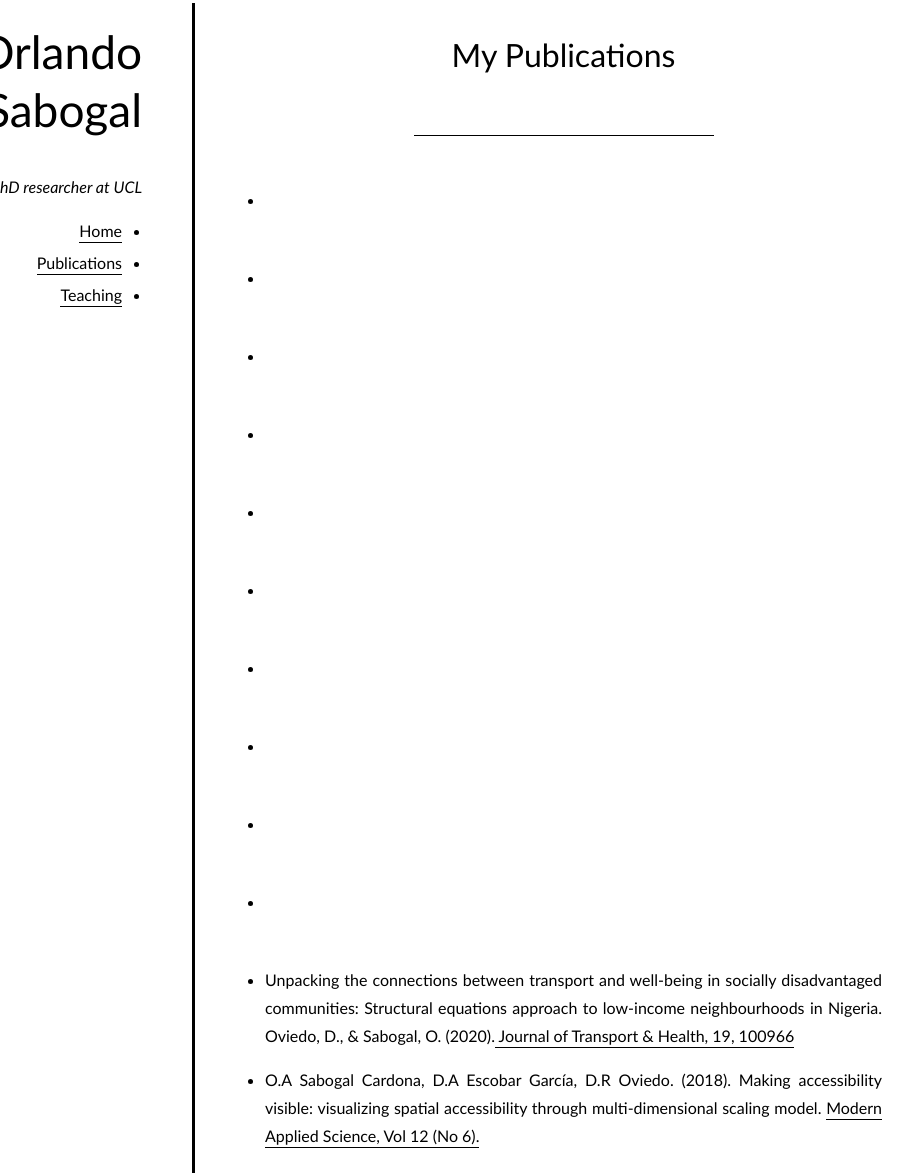
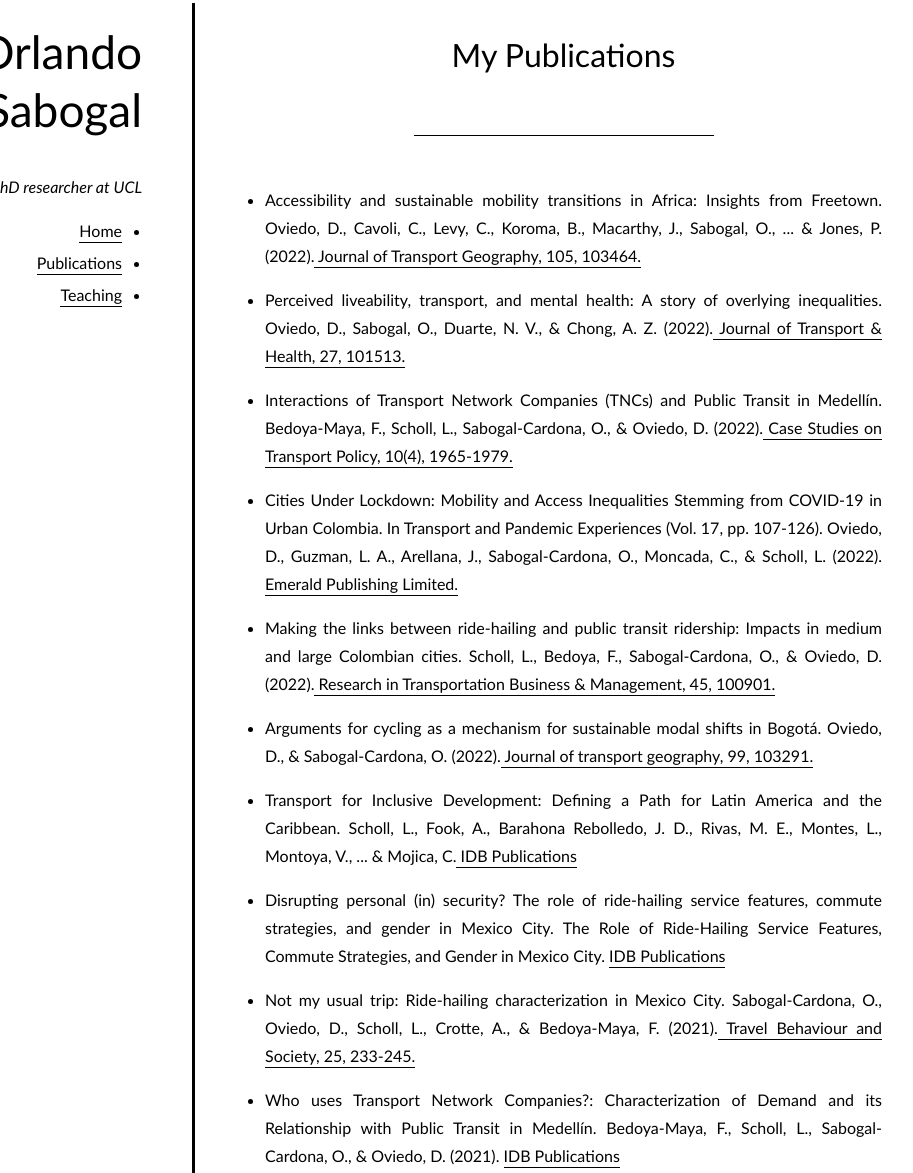
Before and after one commit to orlando-sabogal/orlando-sabogal.github.io, a plain HTML site: page about/index.html in a window 1280 px wide. Shown: the part 27-1200 px from the top of the page, without its empty margins (228-1141 px from the left). Drawn offline with nearby package versions, Linux system fonts and the light colour scheme; some packages are replaced by stand-ins of ours.

Commit message:
update publications February 2023

```diff
--- a/about/index.html
+++ b/about/index.html
@@ -81,32 +81,26 @@
 
 <!--This is a comment. Comments are not displayed in the browser-->
 
-<li><p> <a href=""> </a></p></li>
-<li><p> <a href=""> </a></p></li>
-<li><p> <a href=""> </a></p></li>
-<li><p> <a href=""> </a></p></li>
-<li><p> <a href=""> </a></p></li>
-<li><p> <a href=""> </a></p></li>
-<li><p> <a href=""> </a></p></li>
-<li><p> <a href=""> </a></p></li>
-<li><p> <a href=""> </a></p></li>
-<li><p> <a href=""> </a></p></li>
+<li><p>Accessibility and sustainable mobility transitions in Africa: Insights from Freetown. Oviedo, D., Cavoli, C., Levy, C., Koroma, B., Macarthy, J., Sabogal, O., ... & Jones, P. (2022).<a href="https://www.sciencedirect.com/science/article/pii/S0966692322001879"> Journal of Transport Geography, 105, 103464.</a></p></li>
+<li><p>Perceived liveability, transport, and mental health: A story of overlying inequalities. Oviedo, D., Sabogal, O., Duarte, N. V., & Chong, A. Z. (2022).<a href="https://www.sciencedirect.com/science/article/pii/S2214140522001852"> Journal of Transport & Health, 27, 101513.</a></p></li>
+<li><p>Interactions of Transport Network Companies (TNCs) and Public Transit in Medellín. Bedoya-Maya, F., Scholl, L., Sabogal-Cardona, O., & Oviedo, D. (2022).<a href="https://www.sciencedirect.com/science/article/pii/S2213624X22001596"> Case Studies on Transport Policy, 10(4), 1965-1979.</a></p></li>
+<li><p>Cities Under Lockdown: Mobility and Access Inequalities Stemming from COVID-19 in Urban Colombia. In Transport and Pandemic Experiences (Vol. 17, pp. 107-126). Oviedo, D., Guzman, L. A., Arellana, J., Sabogal-Cardona, O., Moncada, C., & Scholl, L. (2022).<a href="https://www.emerald.com/insight/content/doi/10.1108/S2044-994120220000017006/full/html"> Emerald Publishing Limited.</a></p></li>
+<li><p>Making the links between ride-hailing and public transit ridership: Impacts in medium and large Colombian cities. Scholl, L., Bedoya, F., Sabogal-Cardona, O., & Oviedo, D. (2022).<a href="https://www.sciencedirect.com/science/article/pii/S2210539522001225"> Research in Transportation Business & Management, 45, 100901.</a></p></li>
+<li><p>Arguments for cycling as a mechanism for sustainable modal shifts in Bogotá. Oviedo, D., & Sabogal-Cardona, O. (2022).<a href="https://www.sciencedirect.com/science/article/pii/S096669232200014X"> Journal of transport geography, 99, 103291.</a></p></li>
+<li><p>Transport for Inclusive Development: Defining a Path for Latin America and the Caribbean. Scholl, L., Fook, A., Barahona Rebolledo, J. D., Rivas, M. E., Montes, L., Montoya, V., ... & Mojica, C.<a href="https://publications.iadb.org/en/transport-inclusive-development-defining-path-latin-america-and-caribbean"> IDB Publications</a></p></li>
+<li><p>Disrupting personal (in) security? The role of ride-hailing service features, commute strategies, and gender in Mexico City. The Role of Ride-Hailing Service Features, Commute Strategies, and Gender in Mexico City. <a href="https://publications.iadb.org/en/disrupting-personal-insecurity-role-ride-hailing-service-features-commute-strategies-and-gender"> IDB Publications</a></p></li>
+<li><p>Not my usual trip: Ride-hailing characterization in Mexico City. Sabogal-Cardona, O., Oviedo, D., Scholl, L., Crotte, A., & Bedoya-Maya, F. (2021).<a href="https://www.sciencedirect.com/science/article/pii/S2214367X21000727"> Travel Behaviour and Society, 25, 233-245.</a></p></li>
+<li><p> Who uses Transport Network Companies?: Characterization of Demand and its Relationship with Public Transit in Medellín. Bedoya-Maya, F., Scholl, L., Sabogal-Cardona, O., & Oviedo, D. (2021). <a href="https://publications.iadb.org/en/who-uses-transport-network-companies-characterization-demand-and-its-relationship-public-transit"> IDB Publications</a></p></li>
 <li><p>Unpacking the connections between transport and well-being in socially disadvantaged communities: Structural equations approach to low-income neighbourhoods in Nigeria. Oviedo, D., & Sabogal, O. (2020).<a href="https://www.sciencedirect.com/science/article/pii/S2214140520301705"> Journal of Transport & Health, 19, 100966</a></p></li>
 
 
 
 <li><p>O.A Sabogal Cardona, D.A Escobar García, D.R Oviedo. (2018). Making accessibility visible: visualizing spatial accessibility through multi-dimensional scaling model. <a href="http://www.ccsenet.org/journal/index.php/mas/article/view/75048">Modern Applied Science, Vol 12 (No 6).</a></p></li>
-
 <li><p>O.A Sabogal Cardona, J.D Hincapié, F.L Muñoz. (2018). Análisis de accesibilidad a las ciudades de Pereira y Dosquebradas, Book Chapter in “Transporte Urbano: Mirada Social y Tecnológica”. <a href="https://www.dropbox.com/s/xrk29wyp5joojfd/transporte%20urbano.pdf?dl=0">Editorial Universidad Tenológica de Pereira</a></p></li>
-
 <li><p>D.A. Escobar García, J. Montoya, O.A Sabogal Cardona (2017). ¿Dónde Ubicar nuevos nodos comerciales en la ciudad de Manizales - Colombia? Aplicación de un análisis geográfico. <a href="http://www.revistaespacios.com/a17v38n53/a17v38n53p07.pdf">Revista Espacios, Vol 38 (No 53).</a></p></li>
-
 <li><p>O.A. Sabogal Cardona, D.A. Escobar García, J.D Hincapié. (2017). Escalado multidimensional y accesibilidad territorial urbana. Aplicación a una red de transporte público. <a href="http://www.revistaespacios.com/a17v38n34/17383426.html">Revista Espacios, Vol  38 (No 34).</a></p></li>
-
 <li><p>O.A. Sabogal Cardona, D.A. Escobar García, J.D Hincapié. (2017). Transport Data Visualization. Case Study: Pereira (Colombia). <a href="http://www.revistaespacios.com/a17v38n21/a17v38n21p31.pdf">Revista Espacios,Vol 38 (No 21).</a></p></li>
-
 <li><p>O.A. Sabogal Cardona, J.D. Hincapié Zea, J.J. Santa Chávez, J.W. Escobar. (2015). Modelos de regresión lineal para estimación de tiempos de viaje en sistemas de transporte masivo. <a href="http://www.scielo.org.co/pdf/cein/v25n1/v25n1a06.pdf">Ciencia e Ingeniería Neogranadina, 25 (1), pp.77 - 89.</a></p></li>
-
 <li><p>Jaramillo Villegas, J.A.; Jiménez Osorio, D.A.; Sabogal Cardona, O.A., Impacto de la Implementación de Estrategias TSP en el Sistema de Transporte Masivo de la Ciudad de Pereira, <a href="https://ieeexplore.ieee.org/document/6336683">Intelligent Transportation Systems Symposium (CITSS), 2012 IEEE Colombian , vol., no., pp.1,5, 30-30 Aug. 2012.</a></p></li>
 </ul>
 
```
